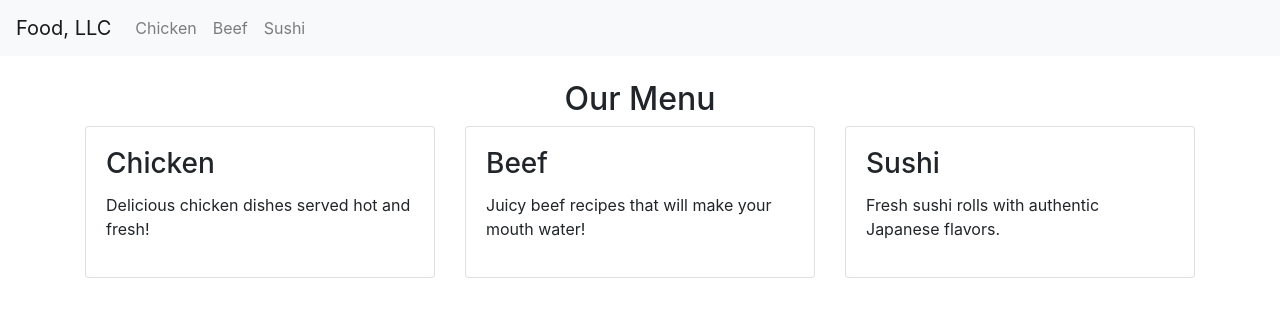
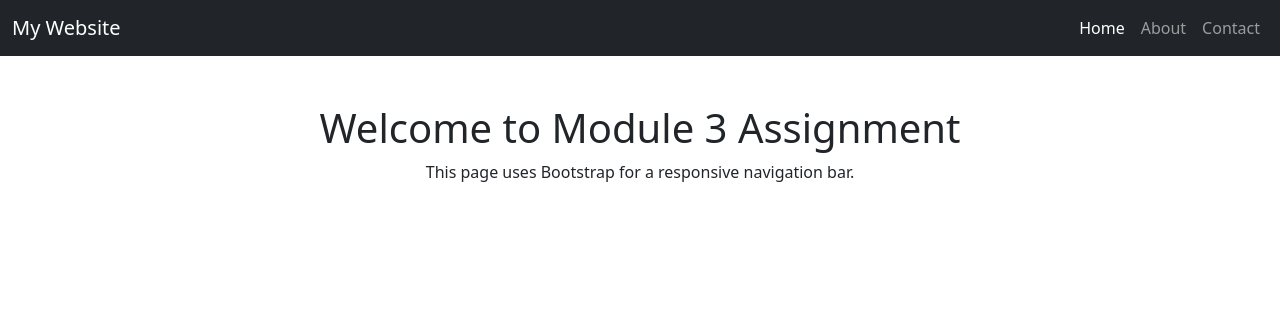
Before and after one commit to RAMYA25252/fullstack-course4, a plain HTML site: page index.html in a window 1280 px wide. Drawn offline with nearby package versions, Linux system fonts and the light colour scheme.

Commit message:
Update index.html

```diff
--- a/index.html
+++ b/index.html
@@ -4,57 +4,40 @@
     <meta charset="UTF-8">
     <meta name="viewport" content="width=device-width, initial-scale=1.0">
     <title>Module 3 Assignment</title>
-  <link rel="stylesheet" href="css/style.css">
-  <link rel="stylesheet" href="https://stackpath.bootstrapcdn.com/bootstrap/4.5.2/css/bootstrap.min.css">
+
+    <!-- Bootstrap CSS -->
+    <link href="https://cdn.jsdelivr.net/npm/bootstrap@5.3.0/dist/css/bootstrap.min.css" rel="stylesheet">
+
+    <!-- Custom CSS -->
+    <link rel="stylesheet" href="css/styles.css">
 </head>
 <body>
-  <header>
-    <nav class="navbar navbar-expand-lg navbar-light bg-light">
-      <a class="navbar-brand" href="#">Food, LLC</a>
-      <button class="navbar-toggler" type="button" data-toggle="collapse" data-target="#navbarNav">
+
+    <!-- Navigation Bar -->
+    <nav class="navbar navbar-expand-lg navbar-dark bg-dark">
+        <div class="container-fluid">
+            <a class="navbar-brand" href="#">My Website</a>
+            <button class="navbar-toggler" type="button" data-bs-toggle="collapse" data-bs-target="#navbarNav"
+                aria-controls="navbarNav" aria-expanded="false" aria-label="Toggle navigation">
                 <span class="navbar-toggler-icon"></span>
             </button>
             <div class="collapse navbar-collapse" id="navbarNav">
-        <ul class="navbar-nav">
-          <li class="nav-item"><a class="nav-link" href="#">Chicken</a></li>
-          <li class="nav-item"><a class="nav-link" href="#">Beef</a></li>
-          <li class="nav-item"><a class="nav-link" href="#">Sushi</a></li>
+                <ul class="navbar-nav ms-auto">
+                    <li class="nav-item"><a class="nav-link active" href="#">Home</a></li>
+                    <li class="nav-item"><a class="nav-link" href="#">About</a></li>
+                    <li class="nav-item"><a class="nav-link" href="#">Contact</a></li>
                 </ul>
             </div>
+        </div>
     </nav>
-  </header>
 
-  <div class="container mt-4">
-    <h2 class="text-center">Our Menu</h2>
-    <div class="row">
-      <div class="col-lg-4 col-md-6 col-sm-12">
-        <div class="card mb-3">
-          <div class="card-body">
-            <h3 class="card-title">Chicken</h3>
-            <p>Delicious chicken dishes served hot and fresh!</p>
-          </div>
-        </div>
-      </div>
-      <div class="col-lg-4 col-md-6 col-sm-12">
-        <div class="card mb-3">
-          <div class="card-body">
-            <h3 class="card-title">Beef</h3>
-            <p>Juicy beef recipes that will make your mouth water!</p>
-          </div>
-        </div>
-      </div>
-      <div class="col-lg-4 col-md-12 col-sm-12">
-        <div class="card mb-3">
-          <div class="card-body">
-            <h3 class="card-title">Sushi</h3>
-            <p>Fresh sushi rolls with authentic Japanese flavors.</p>
-          </div>
-        </div>
-      </div>
-    </div>
+    <!-- Main Content -->
+    <div class="container text-center mt-5">
+        <h1>Welcome to Module 3 Assignment</h1>
+        <p>This page uses Bootstrap for a responsive navigation bar.</p>
     </div>
 
-  <script src="https://code.jquery.com/jquery-3.5.1.slim.min.js"></script>
-  <script src="https://cdn.jsdelivr.net/npm/bootstrap@4.5.2/dist/js/bootstrap.bundle.min.js"></script>
+    <!-- Bootstrap JS -->
+    <script src="https://cdn.jsdelivr.net/npm/bootstrap@5.3.0/dist/js/bootstrap.bundle.min.js"></script>
 </body>
 </html>
```
Lines whose indentation alone changed are shown as unchanged.
